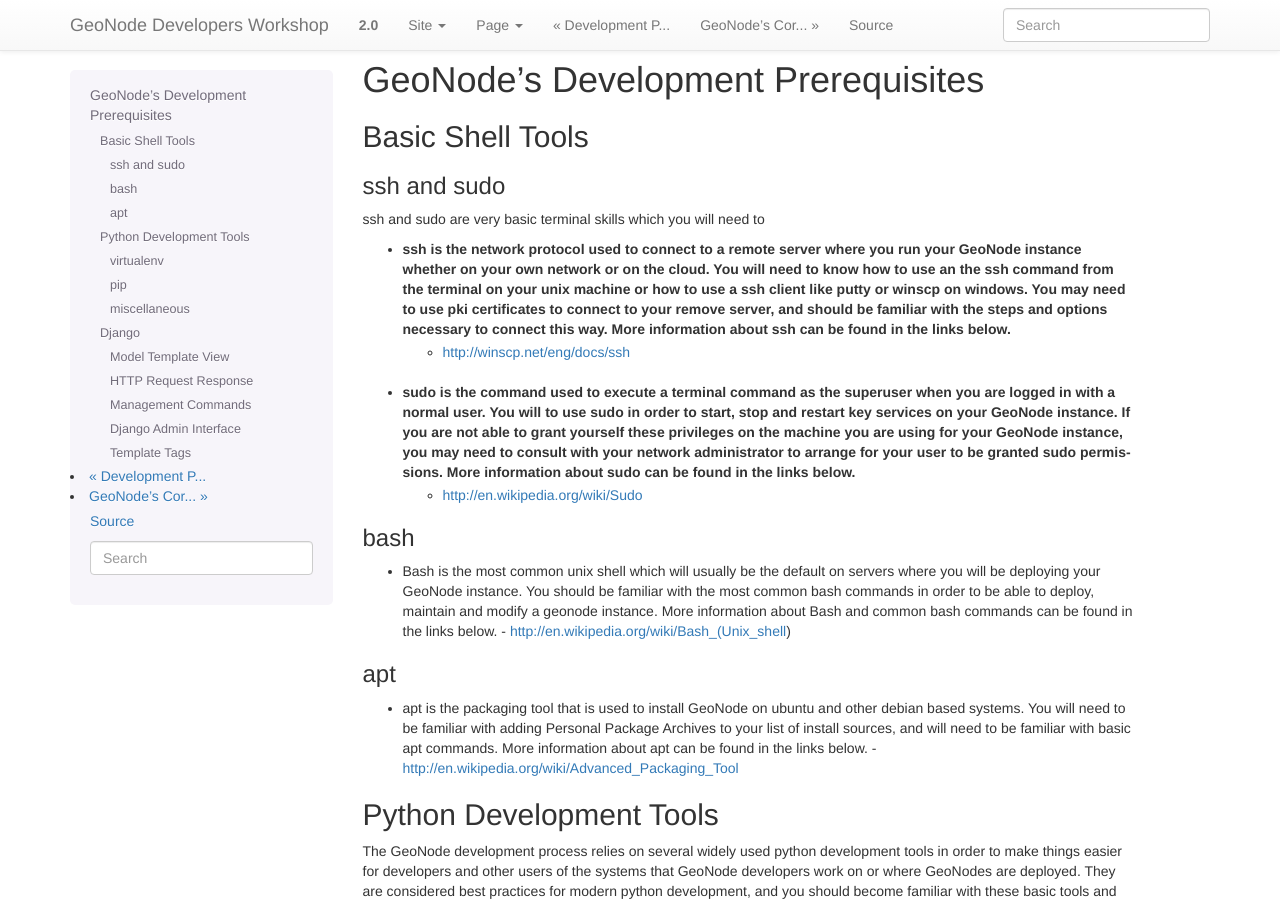
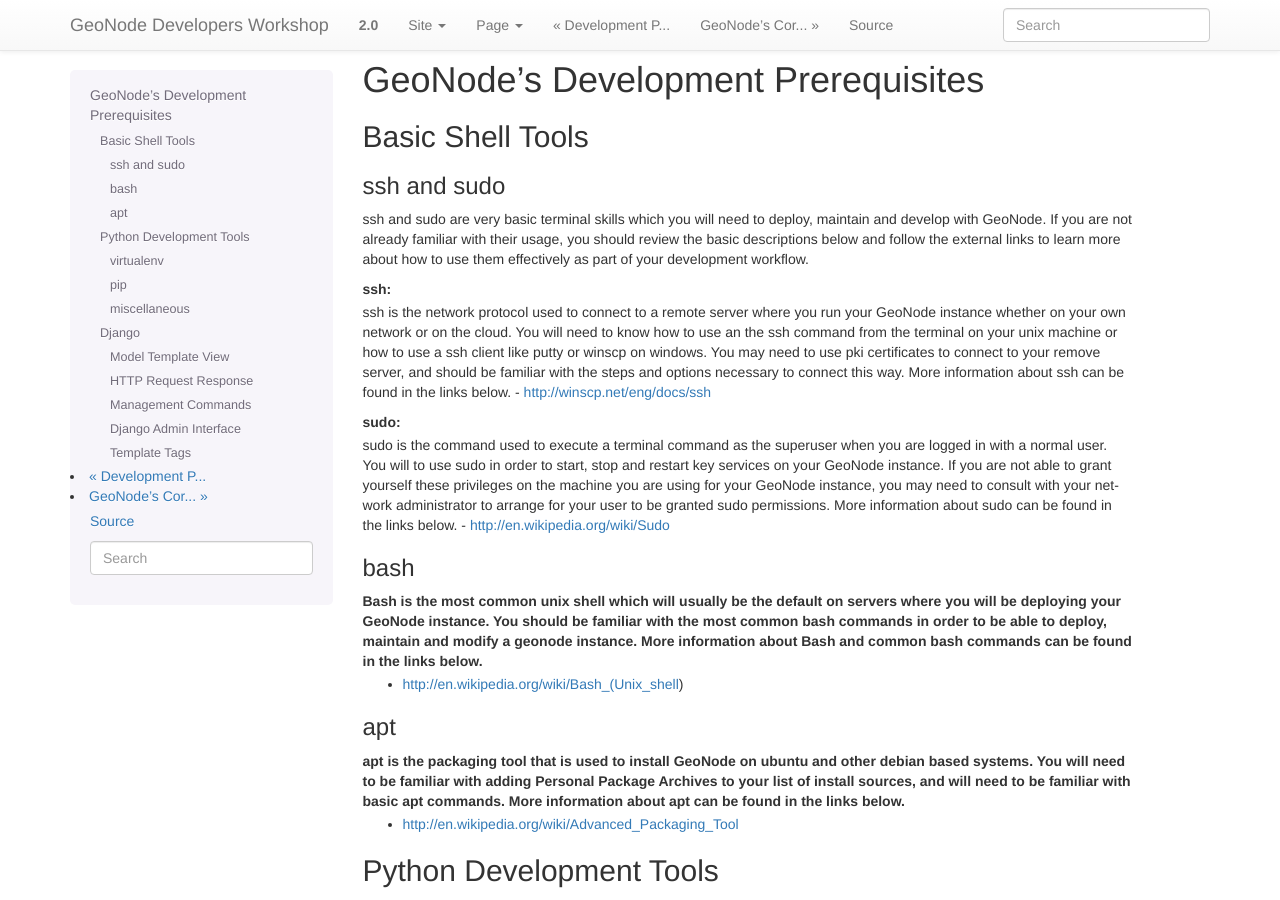
Before and after one commit to lucacasagrande/geonode-workshops, a Sphinx documentation site: the page built from devel/doc/core/prerequisites.rst, in a window 1280 px wide and 900 px high. Built offline with Sphinx 7.4.7, drawn with Linux system fonts in a browser that asks for light colours; pages that are not in the unit, such as notebooks, are missing from menus; some of the changed text lies outside the part shown.

Commit message:
More work on prerequisites

```diff
--- a/devel/doc/core/prerequisites.rst
+++ b/devel/doc/core/prerequisites.rst
@@ -9,23 +9,25 @@
 ssh and sudo
 ~~~~~~~~~~~~
 
-ssh and sudo are very basic terminal skills which you will need to
+ssh and sudo are very basic terminal skills which you will need to deploy, maintain and develop with GeoNode. If you are not already familiar with their usage, you should review the basic descriptions below and follow the external links to learn more about how to use them effectively as part of your development workflow.
 
-- ssh is the network protocol used to connect to a remote server where you run your GeoNode instance whether on your own network or on the cloud. You will need to know how to use an the ssh command from the terminal on your unix machine or how to use a ssh client like putty or winscp on windows. You may need to use pki certificates to connect to your remove server, and should be familiar with the steps and options necessary to connect this way. More information about ssh can be found in the links below.
-   - http://winscp.net/eng/docs/ssh
-- sudo is the command used to execute a terminal command as the superuser when you are logged in with a normal user. You will to use sudo in order to start, stop and restart key services on your GeoNode instance. If you are not able to grant yourself these privileges on the machine you are using for your GeoNode instance, you may need to consult with your network administrator to arrange for your user to be granted sudo permissions. More information about sudo can be found in the links below.
-   - http://en.wikipedia.org/wiki/Sudo
+ssh:
+    ssh is the network protocol used to connect to a remote server where you run your GeoNode instance whether on your own network or on the cloud. You will need to know how to use an the ssh command from the terminal on your unix machine or how to use a ssh client like putty or winscp on windows. You may need to use pki certificates to connect to your remove server, and should be familiar with the steps and options necessary to connect this way. More information about ssh can be found in the links below.
+    - http://winscp.net/eng/docs/ssh
+sudo:
+    sudo is the command used to execute a terminal command as the superuser when you are logged in with a normal user. You will to use sudo in order to start, stop and restart key services on your GeoNode instance. If you are not able to grant yourself these privileges on the machine you are using for your GeoNode instance, you may need to consult with your network administrator to arrange for your user to be granted sudo permissions. More information about sudo can be found in the links below.
+    - http://en.wikipedia.org/wiki/Sudo
 
 bash
 ~~~~
 
-- Bash is the most common unix shell which will usually be the default on servers where you will be deploying your GeoNode instance. You should be familiar with the most common bash commands in order to be able to deploy, maintain and modify a geonode instance. More information about Bash and common bash commands can be found in the links below.
+Bash is the most common unix shell which will usually be the default on servers where you will be deploying your GeoNode instance. You should be familiar with the most common bash commands in order to be able to deploy, maintain and modify a geonode instance. More information about Bash and common bash commands can be found in the links below.
   - http://en.wikipedia.org/wiki/Bash_(Unix_shell)
 
 apt
 ~~~
 
-- apt is the packaging tool that is used to install GeoNode on ubuntu and other debian based systems. You will need to be familiar with adding Personal Package Archives to your list of install sources, and will need to be familiar with basic apt commands. More information about apt can be found in the links below.
+apt is the packaging tool that is used to install GeoNode on ubuntu and other debian based systems. You will need to be familiar with adding Personal Package Archives to your list of install sources, and will need to be familiar with basic apt commands. More information about apt can be found in the links below.
   - http://en.wikipedia.org/wiki/Advanced_Packaging_Tool
 
 Python Development Tools
@@ -77,11 +79,25 @@
 HTTP Request Response
 ~~~~~~~~~~~~~~~~~~~~~
 
+Django and all other web frameworks are based on the HTTP Request Response cycle. Requests come in to the server from remote clients which are primarily web browsers, but also can be api clients, and the server returns with a Response. You should be familiar with these very basic HTTP principles and become familiar with the way that Django implements them. More information about HTTP, Requests and Responses and Djangos implementation in the links below.
+ - http://devhub.fm/http-requestresponse-basics/
+ - http://en.wikipedia.org/wiki/Hypertext_Transfer_Protocol
+ - https://docs.djangoproject.com/en/dev/ref/request-response/
+
 Management Commands
 ~~~~~~~~~~~~~~~~~~~
+
+Django projects have access to a set of management commands that are used to manage your project. Django itself provides a set of these commands, and django apps (including GeoNode) can provide their own. Management commands are used to do things like synchronize your models with your database, load data from fixtures or back up your database with fixtures, start the development server, initiate the debugger and many other things. GeoNode provides management commands for synchronizing with a GeoServer or updating the layers already in your GeoNode. You should become familiar with the basic management commands that come with Django, and specifically with the commands that are part of GeoNode. The GeoNode specific commands are covered in section. More information about management commands can be found in the links below.
+  - https://docs.djangoproject.com/en/dev/ref/django-admin/
 
 Django Admin Interface
 ~~~~~~~~~~~~~~~~~~~~~~
 
+Django provides a build-in management console that administrators and developers can use to look at the data in the database that is part of the  installed applications. Administrators can use this console to perform many common administration tasks that are a necessary part of running a GeoNode instance, and as a developer, you will use this interface during your development process to inspect the database and the data stored in your models. More information about the django admin interface can be found in the links below.
+ - https://docs.djangoproject.com/en/dev/ref/contrib/admin/
+
 Template Tags
 ~~~~~~~~~~~~~
+
+Django templates make use of a set of tags to inject, filte and format content into a rendered HTML page. Django itself includes a set of built-in template tags and filters that you will use in your own templates, and GeoNode provides a geonode specific set of tags that are used in the GeoNode templates. You should become familiar with the built-in tag set and with GeoNode's specific tags as you work on developing your own templates or extending from GeoNode's. More information about Django template tags can be found in the links below.
+ - https://docs.djangoproject.com/en/dev/ref/templates/builtins/
```
